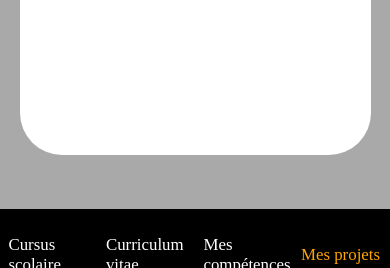
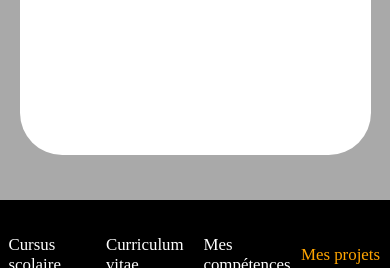
Before and after one commit to nathanlanglet/Portfolio, a PHP site: page /Mes-projets.html in a window 390 px wide; the page is wider, and only the part inside the window is pictured. Shown: the part 576-844 px from the top of that part. Run offline with PHP 8.4, Linux system fonts and the light colour scheme.

Commit message:
Update style.css

```diff
--- a/css/style.css
+++ b/css/style.css
@@ -233,6 +233,8 @@
         bottom: 0px;
         display: flex;
         justify-content: start;
+        align-items: center;
+        padding-top: 1vh;
         }
 
     .portfolio
@@ -274,7 +276,7 @@
         font-size: 4vh;
         }
 
-     .content
+    .content
         {
         padding-top: 1vh;
         }
```
